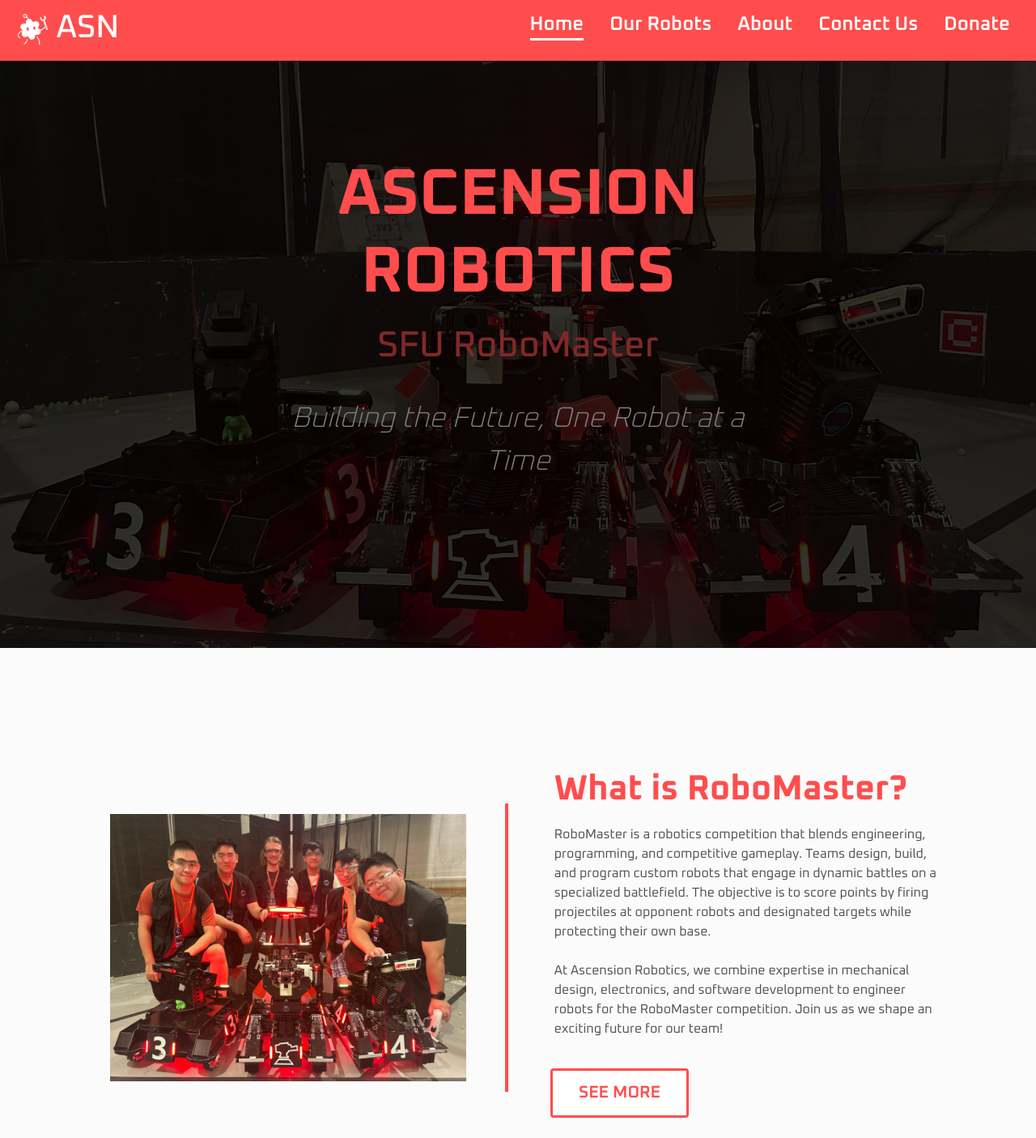
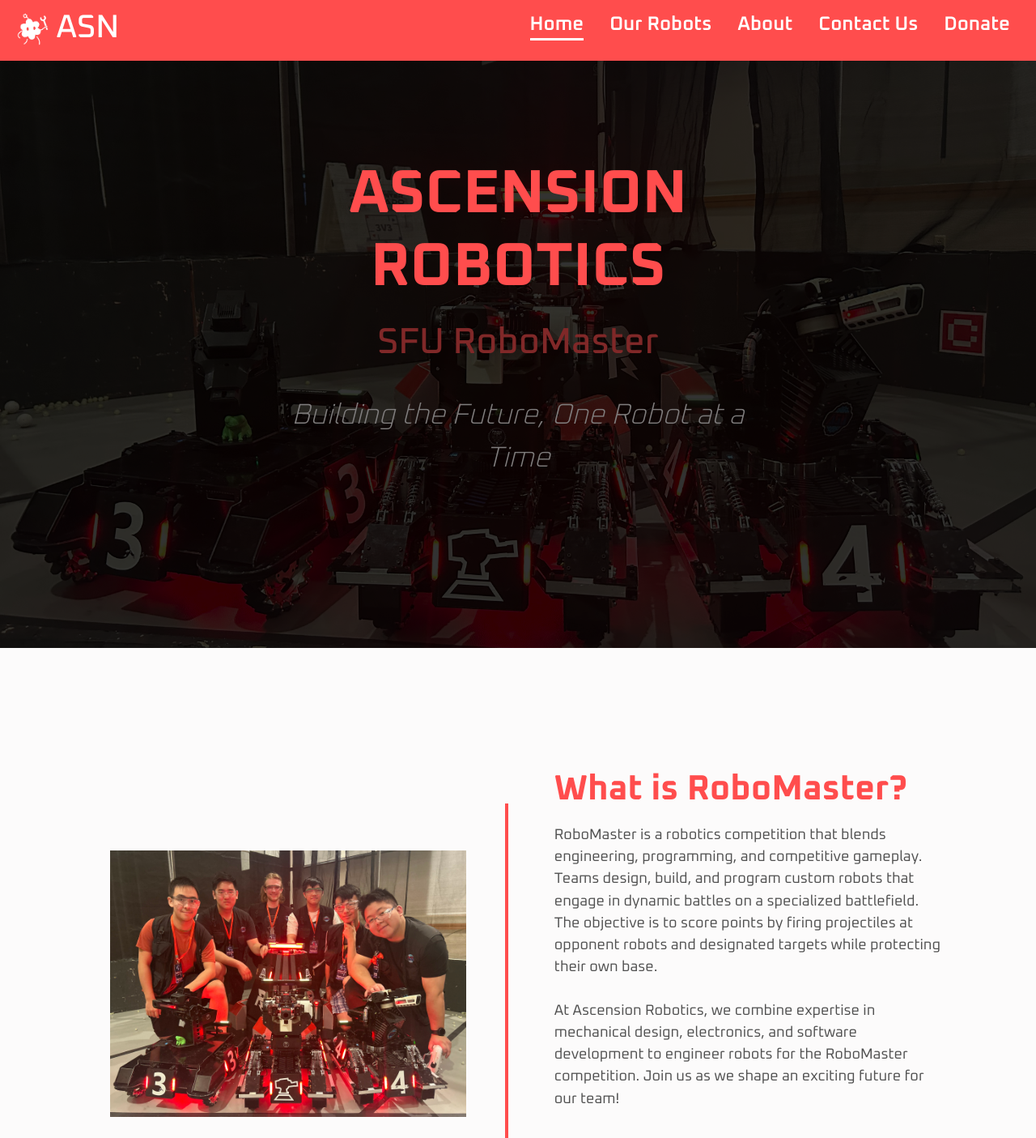
Before and after one commit to kelly2603/sfurcw, a React (Create React App) app: page / in a window 1280 px wide. Shown: the top 1405 px of the page at 81% size. Built offline with nearby package versions, Linux system fonts and the light colour scheme.

Commit message:
udpate font sizes

```diff
--- a/src/components/Home/HeroImgStyles.css
+++ b/src/components/Home/HeroImgStyles.css
@@ -32,14 +32,15 @@
     text-align: center;
 }
 .hero .content h1{
-    font-size: 5rem;
-    font-weight: 700;
-    padding: 0.6rem 0 0.5rem;
+    font-size: 4.7rem;
+    font-weight: 650;
+    padding-top: 0.6rem;
+    padding-bottom: 0.5rem;
 }
 .hero .content h4{
     font-size: 2.8rem;
     font-weight: 500;
-    padding: 0 0 1.5rem;
+    padding-bottom: 1.5rem;
     color: #802828;
 }
 .hero .content p{
--- a/src/components/Home/TeamIntroStyles.css
+++ b/src/components/Home/TeamIntroStyles.css
@@ -69,7 +69,7 @@
     padding-bottom: 4rem;
 }
 .skills-container p {
-    height: 15.5rem;
+    height: 13.5rem;
 }
 .skills-container img {
     width: 100%;
--- a/src/index.css
+++ b/src/index.css
@@ -46,7 +46,7 @@
 }
 p {
   color: #505050;
-  font-size: 1.0rem;
+  font-size: 1.13rem;
   padding: 0.3rem;
 }
 .subtitle {
```
